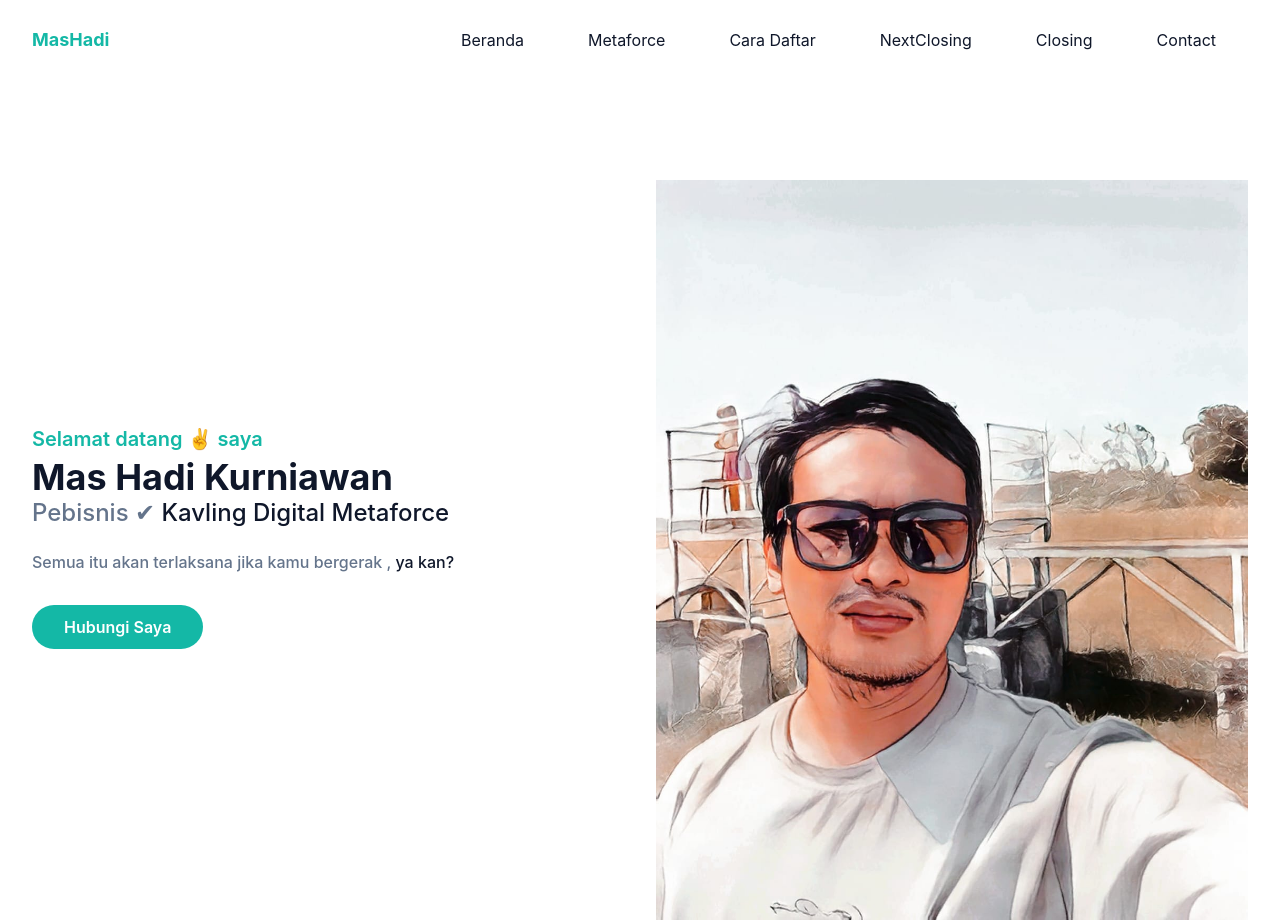
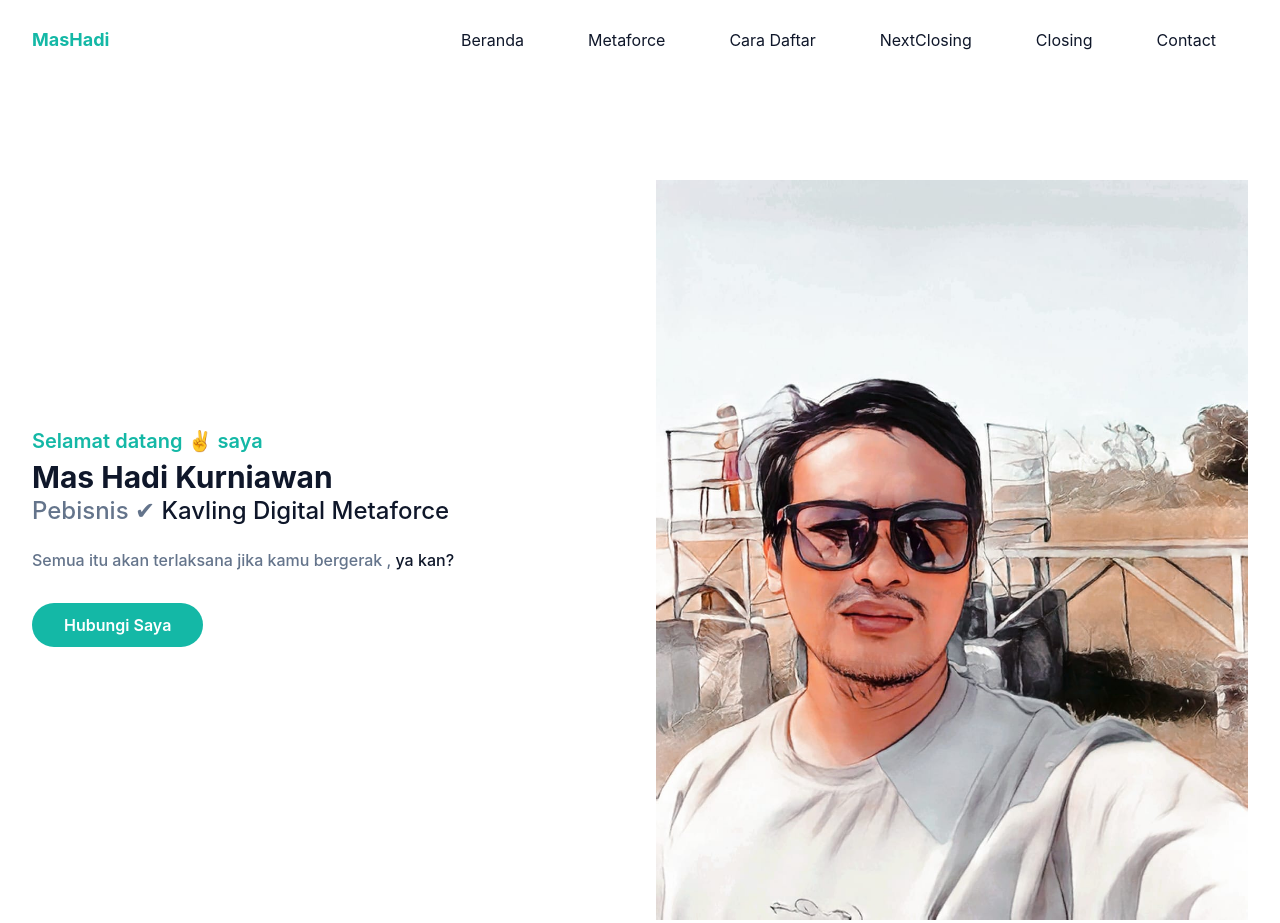
Before and after one commit to incomedigitall/metaforce, a website: page index.html in a window 1280 px wide. Shown: the top 923 px of the page. Drawn offline with Linux system fonts and the light colour scheme.

Commit message:
Pesan commit Anda di sini

```diff
--- a/index.html
+++ b/index.html
@@ -64,7 +64,7 @@ items-center z-10">
         <div class="flex flex-wrap">
             <div class="w-full self-center px-4 lg:w-1/2">
                 <h1 class="text-base font-semibold text-primary md:text-xl ">Selamat datang
-                    ✌ saya <span class="block font-bold text-dark text-4xl mt-1">Mas Hadi Kurniawan</h1>
+                    ✌ saya <span class="block font-bold text-dark text-3xl mt-1">Mas Hadi Kurniawan</h1>
                 <h2 class="font-medium text-secondary text-lg mb-5 lg:text-2xl ">Pebisnis ✔
                     <span class="text-dark"> Kavling Digital Metaforce</h2>
                 <p class="font-medium text-secondary mb-10 leading-relaxed">Semua itu akan terlaksana jika kamu bergerak
```
